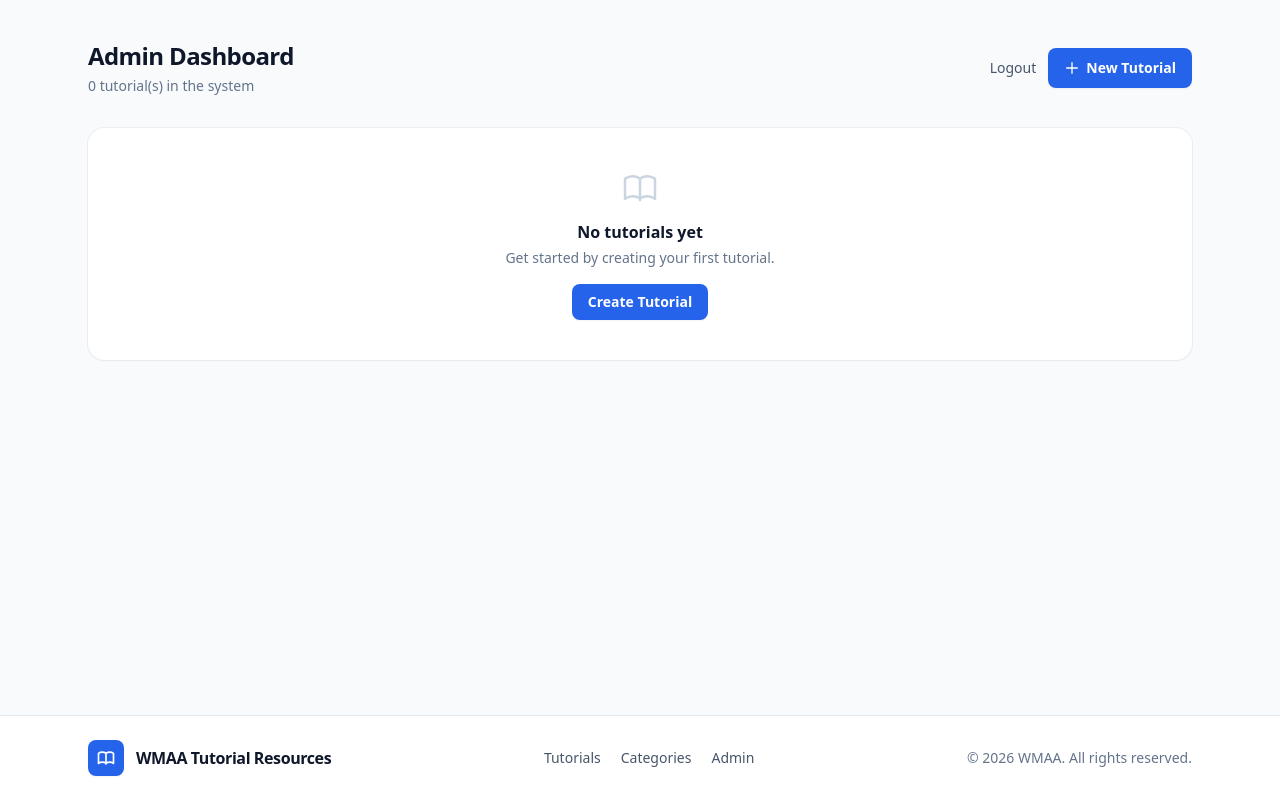
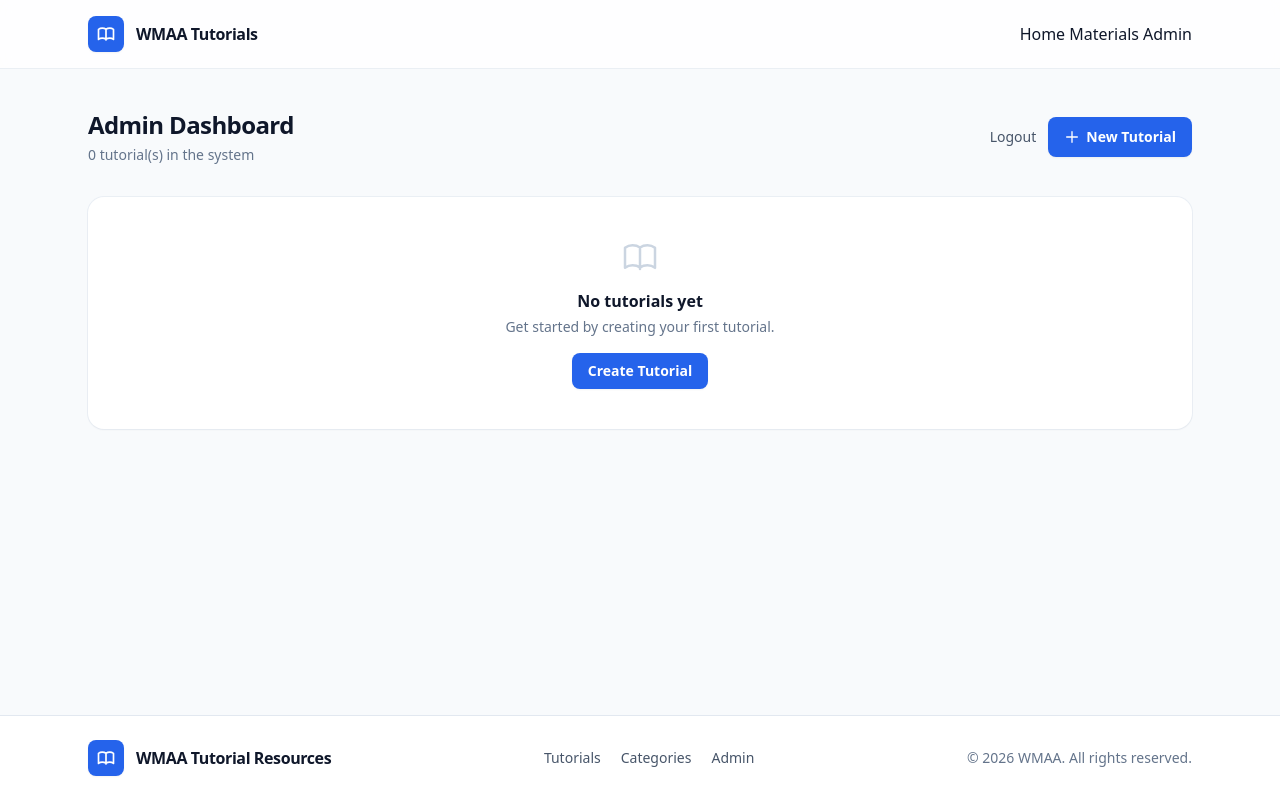
Before and after one commit to farazkabir/Tutorial-Resource-Management---CITS5206-Group15, a Flask app: page /admin/ in a window 1280 px wide. Run offline with Flask 3, Linux system fonts and the light colour scheme; the visitor is signed in with stand-in values (Sample User, id 1); data that the repository does not hold is empty; some libraries are stand-ins or nearby versions.

Commit message:
feat: global header, scroll animations, and minor UI enhance incl color tuning

```diff
--- a/web/templates/admin_dashboard.html
+++ b/web/templates/admin_dashboard.html
@@ -54,7 +54,7 @@
       </div>
       <div class="flex flex-shrink-0 items-center gap-1">
         <a href="{{ url_for('main.view_material', material_id=m.id) }}" target="_blank"
-           class="rounded-md p-2 text-slate-400 hover:bg-slate-100 hover:text-slate-600" title="View">
+           class="rounded-md p-2 text-slate-400 hover:bg-slate-100 hover:text-green-600" title="View">
           <svg class="h-4 w-4" fill="none" viewBox="0 0 24 24" stroke="currentColor"><path stroke-linecap="round" stroke-linejoin="round" stroke-width="2" d="M15 12a3 3 0 11-6 0 3 3 0 016 0z"/><path stroke-linecap="round" stroke-linejoin="round" stroke-width="2" d="M2.458 12C3.732 7.943 7.523 5 12 5c4.478 0 8.268 2.943 9.542 7-1.274 4.057-5.064 7-9.542 7-4.477 0-8.268-2.943-9.542-7z"/></svg>
         </a>
         <a href="{{ url_for('admin.edit_material', material_id=m.id) }}"
--- a/web/templates/base.html
+++ b/web/templates/base.html
@@ -1,5 +1,5 @@
 <!doctype html>
-<html lang="en">
+<html lang="en" class="scroll-smooth">
   <head>
     <meta charset="utf-8" />
     <meta name="viewport" content="width=device-width, initial-scale=1" />
@@ -7,10 +7,32 @@
 
     <!-- Tailwind CSS (CDN for simplicity) -->
     <script src="https://cdn.tailwindcss.com"></script>
+    <!-- Below added for scroll animation -->
+    <link href="https://unpkg.com/aos@2.3.1/dist/aos.css" rel="stylesheet">
+    <script src="https://unpkg.com/aos@2.3.1/dist/aos.js"></script>
 
     {% block styles %}{% endblock %}
   </head>
-  <body class="min-h-screen bg-slate-50 text-slate-900 antialiased flex flex-col">
+
+  <body class="font-sans min-h-screen bg-slate-50 text-slate-900 antialiased flex flex-col">
+    <header class="border-b border-slate-200/70 bg-white/80 backdrop-blur">
+      <div class="mx-auto flex max-w-6xl items-center justify-between px-4 py-4 sm:px-6">
+        <a href="{{ url_for('main.home') }}" class="flex items-center gap-3">
+          <span class="flex h-9 w-9 items-center justify-center rounded-lg bg-blue-600 text-white shadow-sm">
+            <svg xmlns="http://www.w3.org/2000/svg" class="h-5 w-5" fill="none" viewBox="0 0 24 24" stroke="currentColor" aria-hidden="true">
+              <path stroke-linecap="round" stroke-linejoin="round" stroke-width="2" d="M12 6.253v13m0-13C10.832 5.477 9.246 5 7.5 5A7.5 7.5 0 003 6.5v12A7.5 7.5 0 017.5 17c1.746 0 3.332.477 4.5 1.253m0 0C13.168 17.477 14.754 17 16.5 17A7.5 7.5 0 0121 18.5v-12A7.5 7.5 0 0016.5 5c-1.746 0-3.332.477-4.5 1.253" />
+            </svg>
+          </span>
+          <span class="text-base font-semibold tracking-tight text-slate-900">WMAA Tutorials</span>
+        </a>
+
+        <nav class="hidden items-center gap-1 sm:flex">
+          <a href="{{ url_for('main.home') }}" class="nav-link">Home</a>
+          <a href="{{ url_for('main.materials') }}" class="nav-link">Materials</a>
+          <a href="{{ url_for('auth.login') }}" class="nav-link">Admin</a>
+        </nav>
+      </div>
+    </header>
     <main class="flex-1">
       {% with messages = get_flashed_messages(with_categories=true) %}
         {% if messages %}
@@ -49,5 +71,12 @@
         <p class="text-sm text-slate-500 md:text-right">© 2026 WMAA. All rights reserved.</p>
       </div>
     </footer>
+
+    <script>
+      AOS.init({
+        duration: 1000, // the animation lasts for 1 second
+        once: true,     // the animation happen only once
+      });
+    </script>
   </body>
 </html>
```
Also changed, not shown: web/static/css/home.css (+18 -0 lines), web/templates/home.html (+9 -6 lines).
